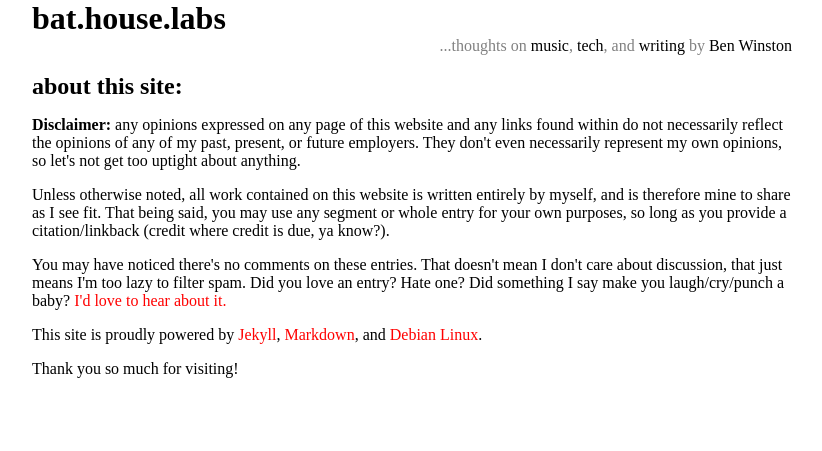
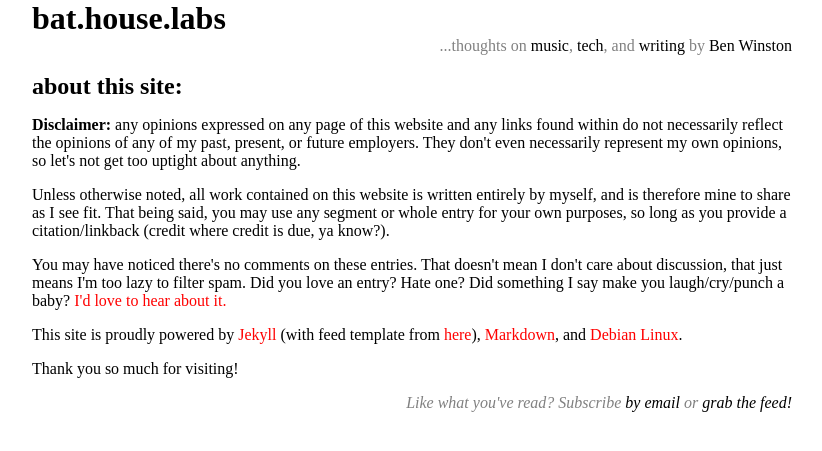
Before and after one commit to winsbe01/bathouselabs.com, a Jekyll site: the page built from about.html, in a window 1280 px wide. Shown: the top 451 px of the page, without its empty margins (228-1050 px from the left). Built offline with Jekyll 4.4.1, drawn with Linux system fonts in a browser that asks for light colours.

Commit message:
pushed subscribe link

```diff
--- a/_layouts/default.html
+++ b/_layouts/default.html
@@ -3,3 +3,5 @@ layout: plain
 ---
 
 {{ content }}
+
+<div id="topright"><em>Like what you've read? Subscribe <a href="http://feedburner.google.com/fb/a/mailverify?uri=bathouselabs&amp;loc=en_US">by email</a> or <a href="http://feeds.feedburner.com/bathouselabs">grab the feed!</a></em></div>
--- a/about.html
+++ b/about.html
@@ -15,7 +15,7 @@ Unless otherwise noted, all work contained on this website is written entirely b
 You may have noticed there's no comments on these entries. That doesn't mean I don't care about discussion, that just means I'm too lazy to filter spam. Did you love an entry? Hate one? Did something I say make you laugh/cry/punch a baby? <a href='mailto:winsbe01@gmail.com'>I'd love to hear about it.</a>
 </p>
 <p>
-This site is proudly powered by <a href='https://github.com/mojombo/jekyll'>Jekyll</a>, <a href='http://www.daringfireball.net/projects/markdown/'>Markdown</a>, and <a href='http://www.debian.org'>Debian Linux</a>.
+This site is proudly powered by <a href='https://github.com/mojombo/jekyll'>Jekyll</a> (with feed template from <a href='https://github.com/coyled/coyled.com'>here</a>), <a href='http://www.daringfireball.net/projects/markdown/'>Markdown</a>, and <a href='http://www.debian.org'>Debian Linux</a>.
 </p>
 <p>
 Thank you so much for visiting!
--- a/atom.xml
+++ b/atom.xml
@@ -18,11 +18,11 @@ layout: nil
     <entry>
         <id>http://bathouselabs.com{{ post.id }}</id>
         <link type="text/html" rel="alternate" href="http://bathouselabs.com{{ post.url }}"/>
-        <title>{{ post.title }}</title>
+        <title>{{ post.title | xml_escape }}</title>
         <updated>{{ post.date | date_to_xmlschema }}</updated>
         <author>
             <name>Ben Winston</name>
-            <uri>http://bathouselabs.com/</uri>
+            <uri>http://bathouselabs.com</uri>
         </author>
         <content type="html">{{ post.content | xml_escape }}</content>
     </entry>
```
